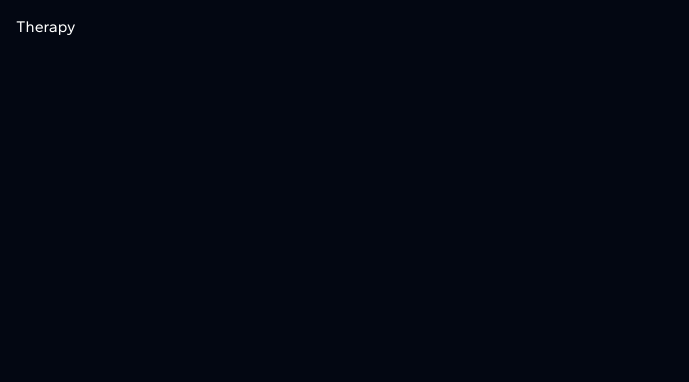
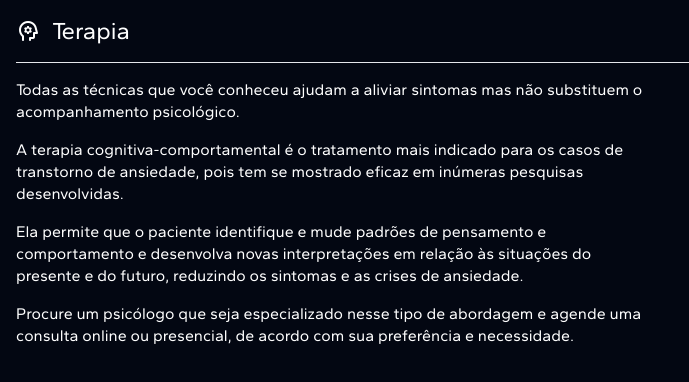
Before and after one commit to kelio-mv/anxiety, a React (Vite) app: page /therapy in a window 1280 px wide. Shown: the top 382 px of the page, without its empty margins (0-689 px from the left). Built offline with nearby package versions, Linux system fonts and the light colour scheme.

Commit message:
Created Therapy page

```diff
--- a/src/pages/Therapy.jsx
+++ b/src/pages/Therapy.jsx
@@ -1,5 +1,29 @@
+import Page from "../components/Page";
+
 function Therapy() {
-  return <h1>Therapy</h1>;
+  return (
+    <Page title="Terapia" icon="psychology">
+      <div className="max-w-[40rem] space-y-4">
+        <p>
+          Todas as técnicas que você conheceu ajudam a aliviar sintomas mas não substituem o
+          acompanhamento psicológico.
+        </p>
+        <p>
+          A terapia cognitiva-comportamental é o tratamento mais indicado para os casos de
+          transtorno de ansiedade, pois tem se mostrado eficaz em inúmeras pesquisas desenvolvidas.
+        </p>
+        <p>
+          Ela permite que o paciente identifique e mude padrões de pensamento e comportamento e
+          desenvolva novas interpretações em relação às situações do presente e do futuro, reduzindo
+          os sintomas e as crises de ansiedade.
+        </p>
+        <p>
+          Procure um psicólogo que seja especializado nesse tipo de abordagem e agende uma consulta
+          online ou presencial, de acordo com sua preferência e necessidade.
+        </p>
+      </div>
+    </Page>
+  );
 }
 
 export default Therapy;
```
